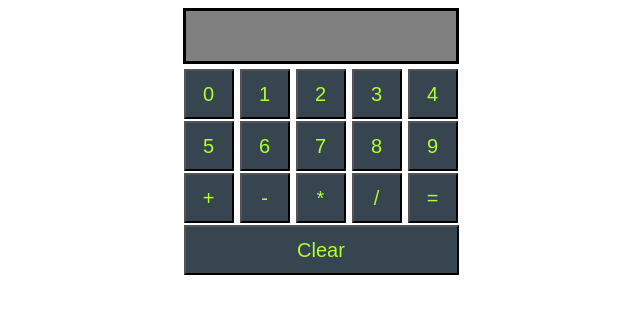
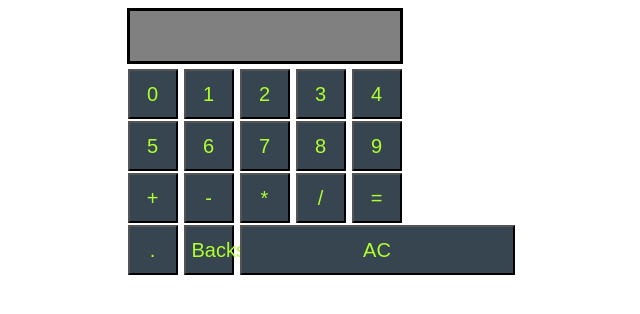
Before and after one commit to aparadkar315/calculator, a plain HTML site: page index.html in a window 1280 px wide. Shown: the whole page, without its empty margins (319-959 px from the left). Drawn offline with Linux system fonts and the light colour scheme.

Commit message:
Add decimal seperator and backspace button

```diff
--- a/index.html
+++ b/index.html
@@ -38,7 +38,9 @@
         </div>
 
         <div>
-        <button class="clear">Clear</button>
+            <button class="dot">.</button>
+            <button class="back">Backspace</button>
+            <button class="clear">AC</button>
         </div>
 
         </div>
```
